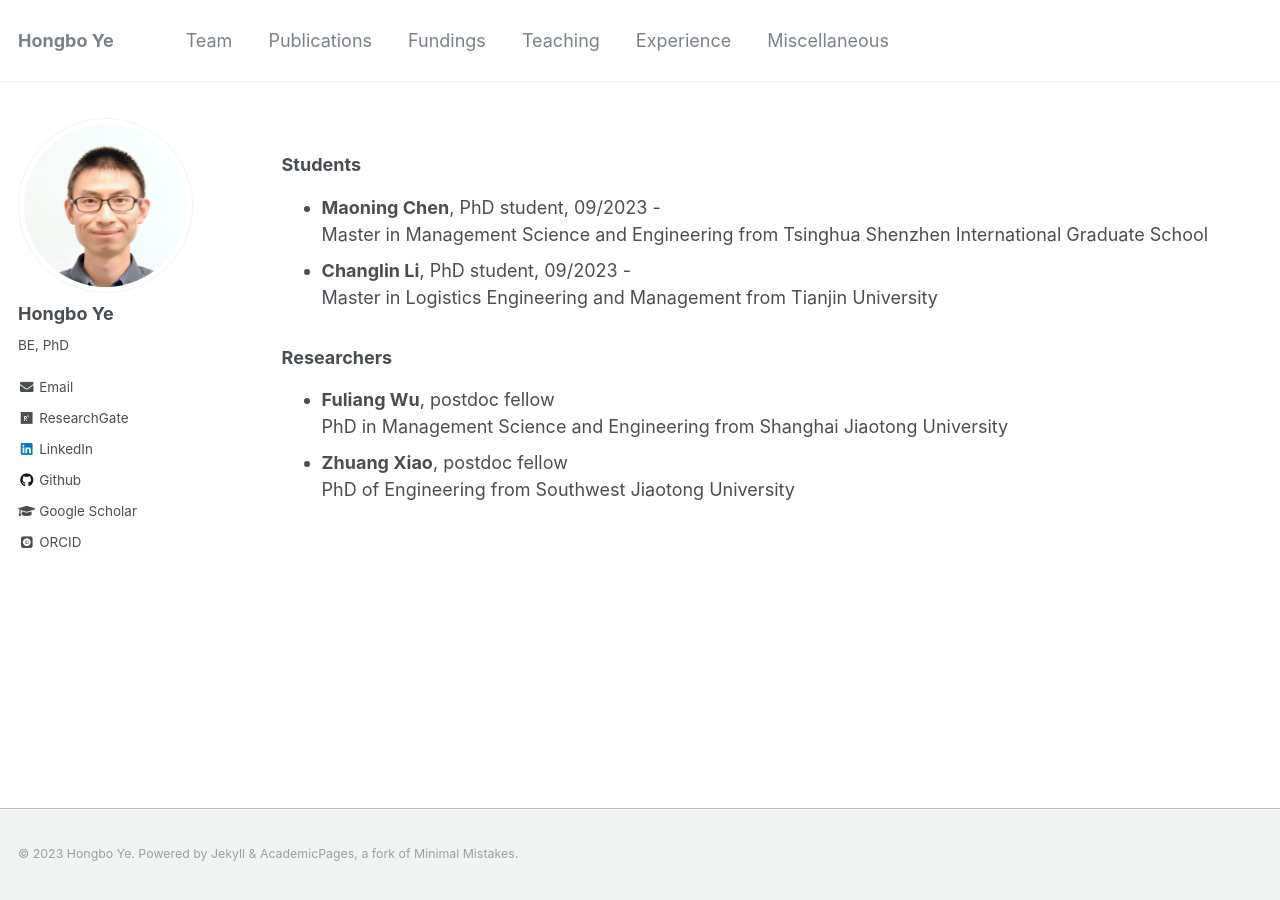
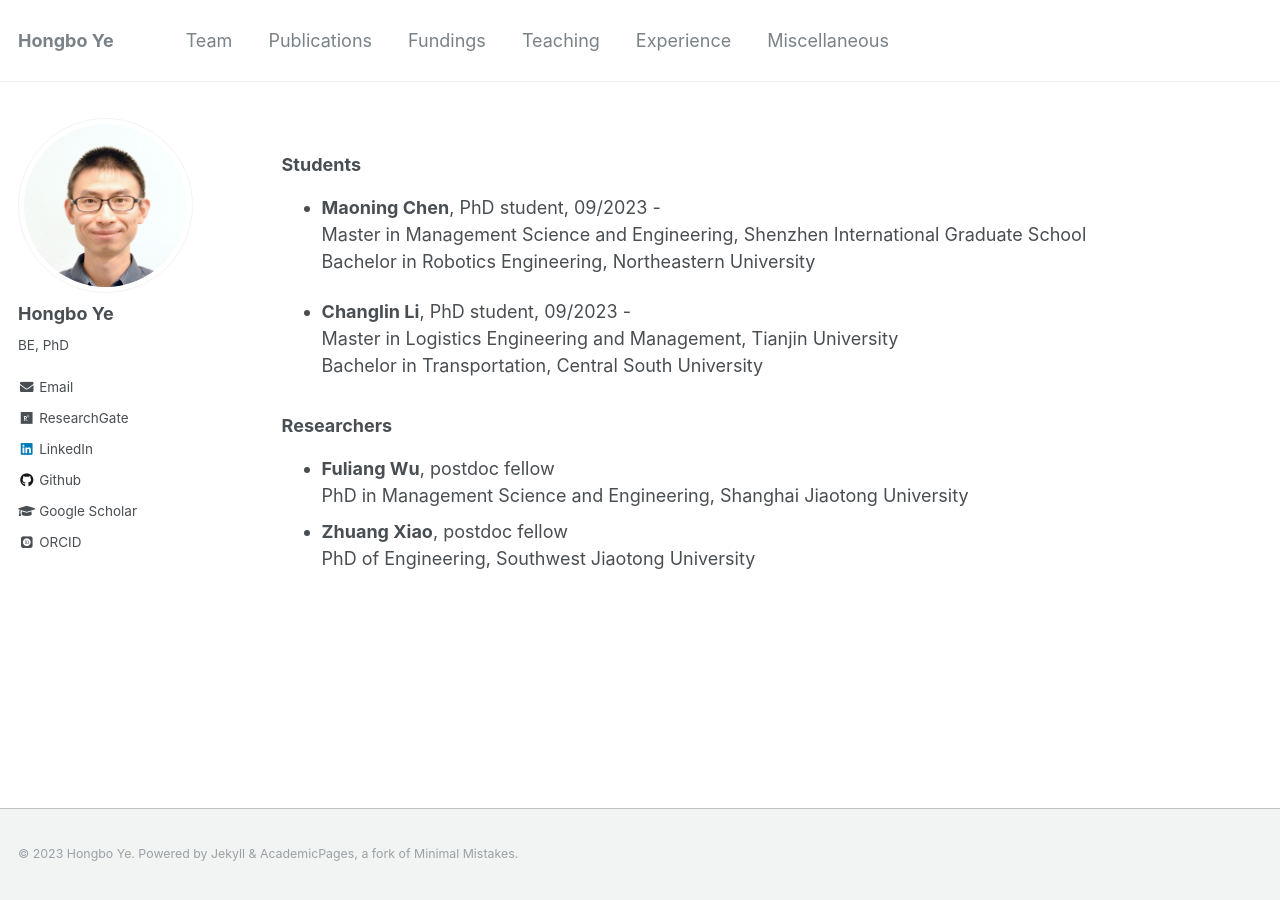
Before and after one commit to hb-ye/hb-ye.github.io, a Jekyll site: the page built from _pages/team.md, in a window 1280 px wide. Built offline with Jekyll 4.4.1, drawn with Linux system fonts in a browser that asks for light colours; some web fonts are replaced.

Commit message:
Update team.md

```diff
--- a/_pages/team.md
+++ b/_pages/team.md
@@ -14,10 +14,11 @@ author_profile: true
 
 ### Students
 
-- **Maoning Chen**, PhD student, 09/2023 -  <br> Master in Management Science and Engineering from Tsinghua Shenzhen International Graduate School
-- **Changlin Li**, PhD student, 09/2023 -  <br> Master in Logistics Engineering and Management from Tianjin University
+- **Maoning Chen**, PhD student, 09/2023 -  <br> Master in Management Science and Engineering, Shenzhen International Graduate School <br> Bachelor in Robotics Engineering, Northeastern University
+
+- **Changlin Li**, PhD student, 09/2023 -  <br> Master in Logistics Engineering and Management, Tianjin University <br> Bachelor in Transportation, Central South University
 
 ### Researchers
 
-- **Fuliang Wu**, postdoc fellow <br> PhD in Management Science and Engineering from Shanghai Jiaotong University
-- **Zhuang Xiao**, postdoc fellow <br> PhD of Engineering from Southwest Jiaotong University
+- **Fuliang Wu**, postdoc fellow <br> PhD in Management Science and Engineering, Shanghai Jiaotong University
+- **Zhuang Xiao**, postdoc fellow <br> PhD of Engineering, Southwest Jiaotong University
```
